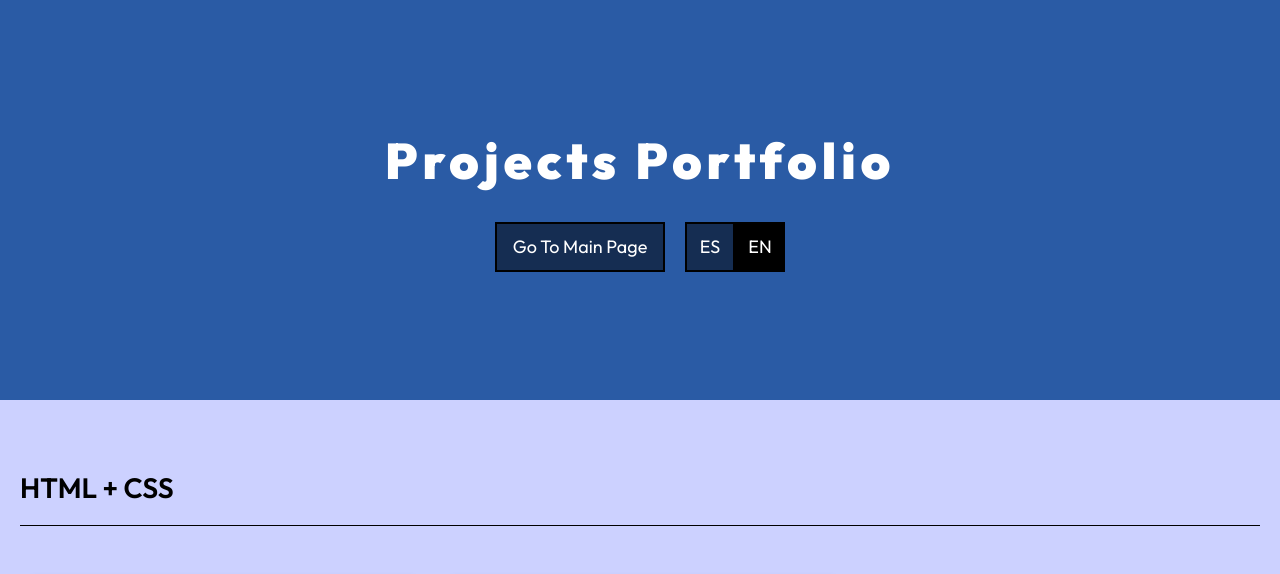
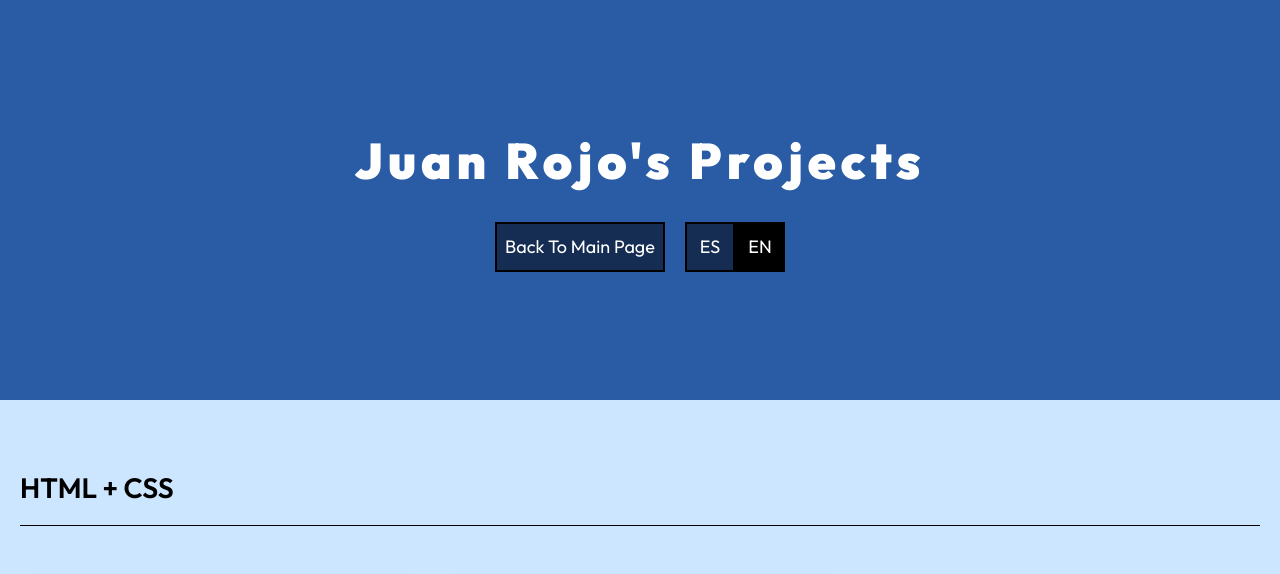
Before and after one commit to JuanRojoA/webdevelopment-project-portfolio, a plain HTML site: page index.html in a window 1280 px wide. Shown: the top 574 px of the page. Drawn offline with Linux system fonts and the light colour scheme.

Commit message:
Updated some elements translation

```diff
--- a/css/styles.css
+++ b/css/styles.css
@@ -9,14 +9,14 @@ html {
 }
 
 body {
-  background-color: rgb(204, 209, 255);
+  background-color: rgb(204, 230, 255);
   font-size: 16px;
   font-weight: 400;
   font-family: "Outfit", sans-serif;
 }
 
 header {
-  height: 50vh;
+  height: 60vh;
   display: flex;
   flex-direction: column;
   justify-content: center;
@@ -140,7 +140,7 @@ a {
 }
 
 .project-container__link {
-  width: 12rem;
+  width: 13rem;
   height: 4rem;
   display: flex;
   justify-content: center;
@@ -185,6 +185,9 @@ footer {
 }
 
 @media screen and (min-width: 600px) {
+  header {
+    height: 50vh;
+  }
   .project-container {
     grid-column: span 6;
   }
--- a/index.html
+++ b/index.html
@@ -11,13 +11,13 @@
       href="https://fonts.googleapis.com/css2?family=Outfit:wght@400;500;600;900&display=swap"
       rel="stylesheet"
     />
-    <title>Juan Rojo | Projects Portfolio</title>
+    <title>Juan Rojo | Portfolio - Projects</title>
   </head>
   <body>
     <header>
-      <h1 id="header-title">Projects Portfolio</h1>
+      <h1 id="header-title"></h1>
       <div class="btns-container">
-        <a href="https://github.com/JuanRojoA" id="mainpage-link" target="_blank">Go To Main Page</a>
+        <a href="https://github.com/JuanRojoA" id="mainpage-link"></a>
         <button class="lang-btn" id="lang-es">ES</button>
         <button class="lang-btn" id="lang-en">EN</button>
       </div>
--- a/js/enData.json
+++ b/js/enData.json
@@ -1,4 +1,7 @@
 {
+  "pageTitle": "Juan Rojo's Projects",
+  "mainButtonText": "Back To Main Page",
+  "projectsButton": "See Project",
   "projects": [
     {
       "projectType": 1,
--- a/js/esData.json
+++ b/js/esData.json
@@ -1,4 +1,7 @@
 {
+  "pageTitle": "Juan Rojo Proyectos",
+  "mainButtonText": "Página principal",
+  "projectsButton": "Ver Proyecto",
   "projects": [
     {
       "projectType": 1,
--- a/js/main.js
+++ b/js/main.js
@@ -1,10 +1,11 @@
-let titleElement = document.getElementById("title");
+let titleElement = document.getElementById("header-title");
+let mainpageBtnElement = document.getElementById("mainpage-link");
+let esLangBtnSelector = document.getElementById("lang-es");
+let enLangBtnSelector = document.getElementById("lang-en");
 let projectContainerElementOne = document.getElementById("section-container-one");
 let projectContainerElementTwo = document.getElementById("section-container-two");
 let projectContainerElementThree = document.getElementById("section-container-three");
 let projectContainerElementFour = document.getElementById("section-container-four");
-let esLangBtnSelector = document.getElementById("lang-es");
-let enLangBtnSelector = document.getElementById("lang-en");
 let enJsonData = [];
 let esJsonData = [];
 
@@ -16,26 +17,28 @@ async function readJSON() {
   response = await fetch("./js/esData.json");
   esJsonData = await response.json();
   if (navigator.language.includes("en") || !navigator.language.includes("es")) {
-    await addProject(enJsonData);
+    await renderProjectsPage(enJsonData);
     enLangBtnSelector.classList.add("active");
   } else if (navigator.language.includes("es")) {
-    await addProject(esJsonData);
+    await renderProjectsPage(esJsonData);
     esLangBtnSelector.classList.add("active");
   }
 }
 
-function addProject(arrayData) {
+function renderProjectsPage(arrayData) {
   projectContainerElementOne.innerHTML = ""
   projectContainerElementTwo.innerHTML = ""
   projectContainerElementThree.innerHTML = ""
   projectContainerElementFour.innerHTML = ""
+  titleElement.innerText = arrayData.pageTitle
+  mainpageBtnElement.innerText = arrayData.mainButtonText
   for (i = 0; i < arrayData.projects.length; i++) {
     let projectItem = `
     <div class="project-container">
       <img src="${arrayData.projects[i].image}" alt="${arrayData.projects[i].altImage}" class="project-container__img"/>
       <h3 class="project-container__title">${arrayData.projects[i].title}</h3>
       <p class="project-container__description">${arrayData.projects[i].description}</p>
-      <a href="${arrayData.projects[i].link}" target="_blank" class="project-container__link">See Project</a>
+      <a href="${arrayData.projects[i].link}" target="_blank" class="project-container__link">${arrayData.projectsButton}</a>
       <span class="project-container__date">${arrayData.projects[i].date}</span>
     </div>`;
     if (arrayData.projects[i].projectType === 1) {
@@ -56,7 +59,7 @@ esLangBtnSelector.addEventListener("click", (e) => {
   if (enLangBtnSelector.classList.contains("active")) {
     enLangBtnSelector.classList.remove("active");
   }
-  addProject(esJsonData);
+  renderProjectsPage(esJsonData);
 });
 
 enLangBtnSelector.addEventListener("click", (e) => {
@@ -65,7 +68,7 @@ enLangBtnSelector.addEventListener("click", (e) => {
   if (esLangBtnSelector.classList.contains("active")) {
     esLangBtnSelector.classList.remove("active");
   }
-  addProject(enJsonData);
+  renderProjectsPage(enJsonData);
 });
 
 readJSON();
```
